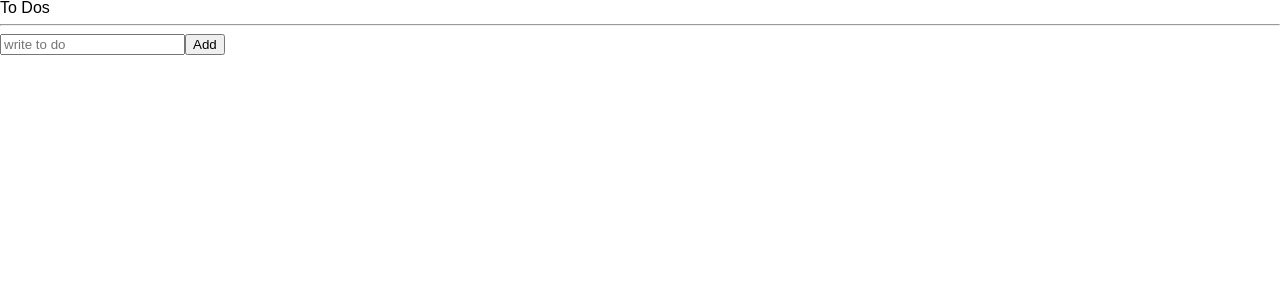
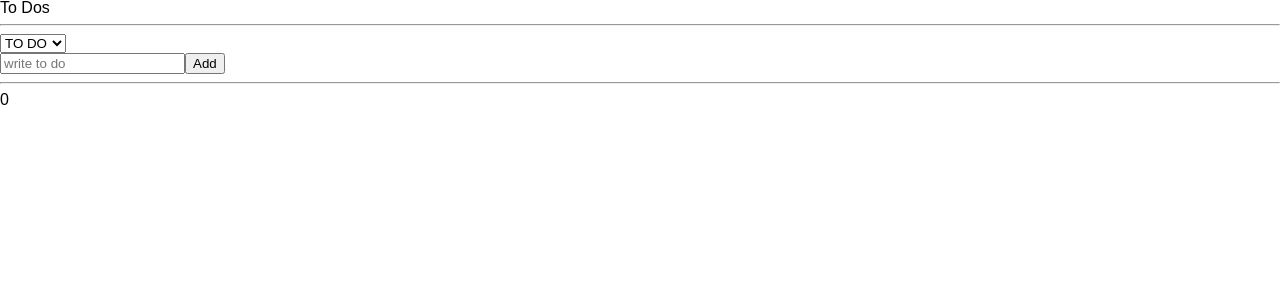
Before and after one commit to iWDNN/React, a React (Create React App) app: page / in a window 1280 px wide. Shown: the top 300 px of the page. Built offline with nearby package versions, Linux system fonts and the light colour scheme.

Commit message:
selector

```diff
--- a/src/atoms.ts
+++ b/src/atoms.ts
@@ -1,12 +1,32 @@
-import { atom } from "recoil";
+import { atom, selector } from "recoil";
+
+export enum Categories {
+  "TO_DO",
+  "DOING",
+  "DONE"
+}
 
 export interface IToDo {
   text: string;
   id: number;
-  category: "TO_DO" | "DOING" | "DONE";
+  category: Categories;
 }
+
+export const categoryState = atom<Categories>({
+  key: "category",
+  default: Categories.TO_DO
+})
 
 export const toDoState = atom<IToDo[]>({
   key: "toDo",
   default: []
 })
+
+export const toDoSelector = selector({
+  key: "toDoSelector",
+  get: ({ get }) => {
+    const toDos = get(toDoState);
+    const category = get(categoryState);
+    return toDos.filter(todo => todo.category === category);
+  }
+})
--- a/src/components/CreateToDo.tsx
+++ b/src/components/CreateToDo.tsx
@@ -1,18 +1,18 @@
 import { useForm } from "react-hook-form";
-import { useSetRecoilState } from "recoil";
-import { toDoState } from "../atoms";
+import { useRecoilValue, useSetRecoilState } from "recoil";
+import { categoryState, IToDo, toDoState } from "../atoms";
 
 interface IForm {
   toDo: string;
 }
 
 function CreateToDo() {
-  const setToDos = useSetRecoilState(toDoState)
+  const setToDos = useSetRecoilState(toDoState);
+  const category = useRecoilValue(categoryState);
   const { handleSubmit, register, setValue } = useForm<IForm>();
   const onSubmit = ({ toDo }: IForm) => {
-    console.log("add to do", toDo)
     setValue("toDo", "");
-    setToDos(oldToDos => [{ text: toDo, id: Date.now(), category: "TO_DO" }, ...oldToDos]);
+    setToDos(oldToDos => [{ text: toDo, id: Date.now(), category }, ...oldToDos]);
   }
   return (
     <form autoComplete="off" onSubmit={handleSubmit(onSubmit)}>
--- a/src/components/ToDo.tsx
+++ b/src/components/ToDo.tsx
@@ -1,6 +1,6 @@
 import React from "react";
 import { useSetRecoilState } from "recoil";
-import { IToDo, toDoState } from "../atoms";
+import { Categories, IToDo, toDoState } from "../atoms";
 
 function ToDo({ text, category, id }: IToDo) {
   const setToDos = useSetRecoilState(toDoState);
@@ -15,9 +15,9 @@
   return (
     <li>
       <span>{text}</span>
-      {category !== "DOING" && <button name="DOING" onClick={onClick}>Doing</button>}
-      {category !== "TO_DO" && <button name="TO_DO" onClick={onClick}>To Do</button>}
-      {category !== "DONE" && <button name="DONE" onClick={onClick}>Done</button>}
+      {category !== Categories.DOING && <button name={Categories.DOING + ""} onClick={onClick}>Doing</button>}
+      {category !== Categories.TO_DO && <button name={Categories.TO_DO + ""} onClick={onClick}>To Do</button>}
+      {category !== Categories.DONE && <button name={Categories.DONE + ""} onClick={onClick}>Done</button>}
     </li>
   )
 
--- a/src/components/ToDoList.tsx
+++ b/src/components/ToDoList.tsx
@@ -1,17 +1,30 @@
-import { useRecoilValue } from "recoil";
-import { toDoState } from "../atoms";
+import { useRecoilState, useRecoilValue } from "recoil";
+import { Categories, categoryState, toDoSelector, toDoState } from "../atoms";
 import CreateToDo from "./CreateToDo";
+import React from 'react';
 import ToDo from "./ToDo";
 
 
 function ToDoList() {
-  const toDos = useRecoilValue(toDoState);
+  const todos = useRecoilValue(toDoSelector);
+  const [category, setCategory] = useRecoilState(categoryState);
+  const onInput = (e: React.FormEvent<HTMLSelectElement>) => {
+    const { currentTarget: { value } } = e;
+    setCategory(value as any);
+  }
   return <>
     <h1>To Dos</h1>
     <hr />
+    <select value={category} onInput={onInput}>
+      <option value={Categories.TO_DO}>TO DO</option>
+      <option value={Categories.DOING}>DOING</option>
+      <option value={Categories.DONE}>DONE</option>
+    </select>
     <CreateToDo />
+    <hr />
+    <h2>{category}</h2>
     <ul>
-      {toDos ? toDos.map(todo => <ToDo key={todo.id} {...todo} />) : null}
+      {todos.map(todo => <ToDo key={todo.id} {...todo} />)}
     </ul>
   </>;
 }
```
Also changed, not shown: 1 other file (tests, documents, lock files or other folders).
